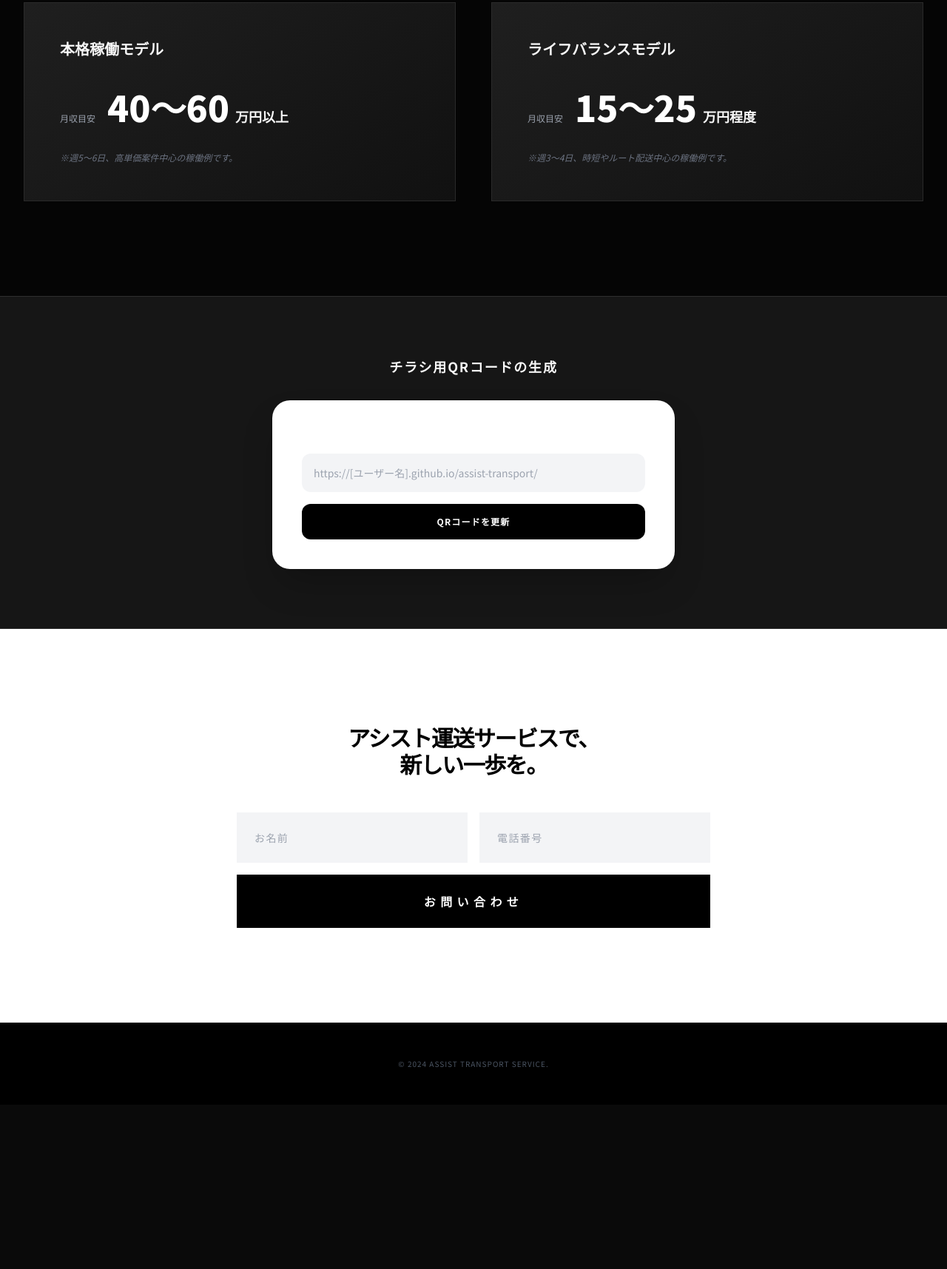
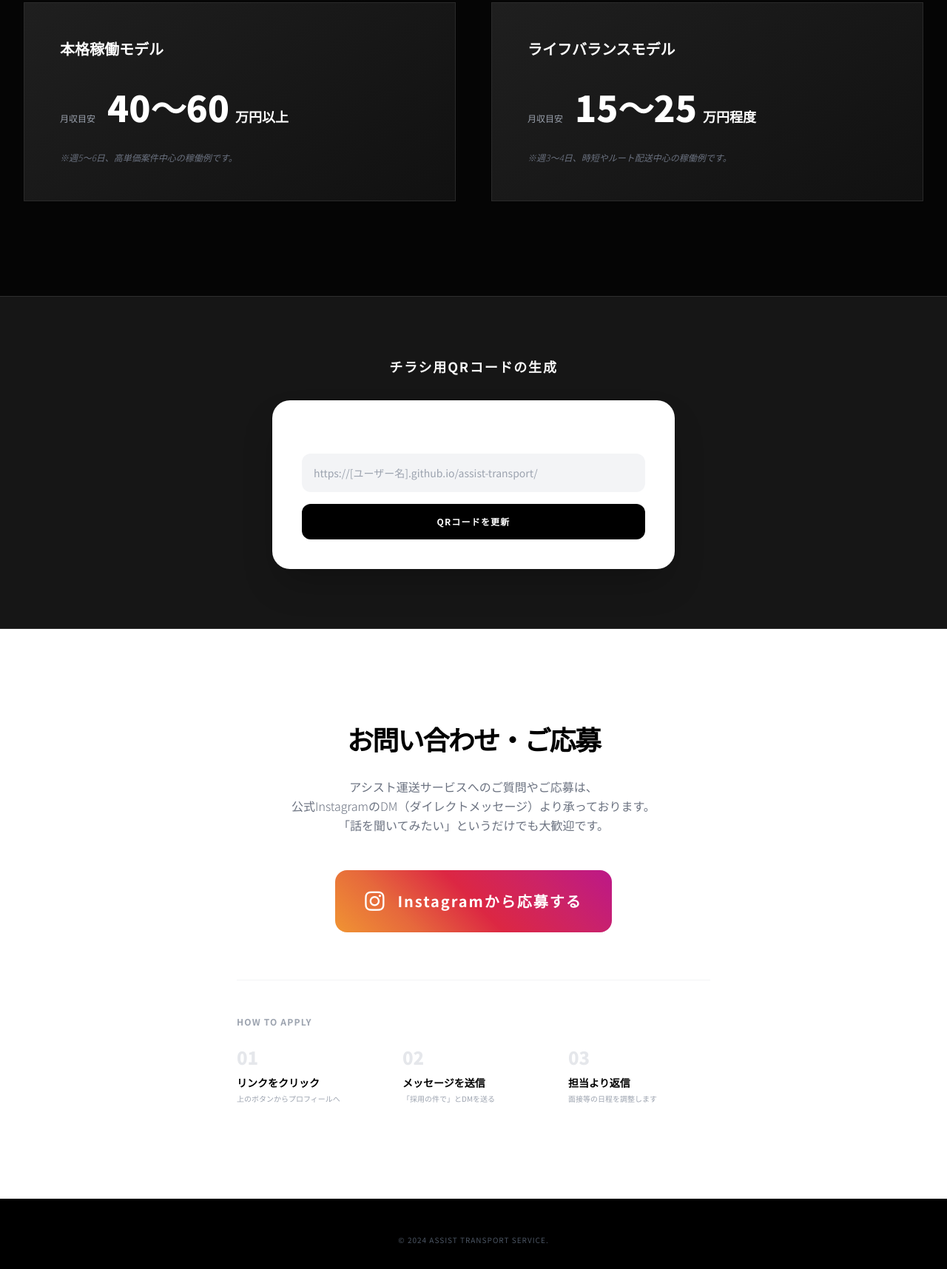
Before and after one commit to assistunsoservice-bit/recruit, a plain HTML site: page index.html in a window 1280 px wide. Shown: the part 1085-2800 px from the top of the page at 74% size. Before the commit the page ends 2578 px from the top, so only its background shows below. Drawn offline with nearby package versions, Linux system fonts and the light colour scheme; a script that the page names is missing.

Commit message:
Update index.html

```diff
--- a/index.html
+++ b/index.html
@@ -7,12 +7,16 @@
     <script src="https://cdn.tailwindcss.com"></script>
     <link href="https://cdnjs.cloudflare.com/ajax/libs/animate.css/4.1.1/animate.min.css" rel="stylesheet">
     <script src="https://cdnjs.cloudflare.com/ajax/libs/qrcodejs/1.0.0/qrcode.min.js"></script>
+    <!-- FontAwesome for Instagram Icon -->
+    <link rel="stylesheet" href="https://cdnjs.cloudflare.com/ajax/libs/font-awesome/6.0.0/css/all.min.css">
     <style>
         @import url('https://fonts.googleapis.com/css2?family=Noto+Sans+JP:wght@300;400;500;700;900&display=swap');
         body { font-family: 'Noto Sans JP', sans-serif; color: #f8f8f8; background-color: #0a0a0a; overflow-x: hidden; }
         .bg-dark-panel { background-color: #161616; }
         .btn-luxury { background: #ffffff; color: #000000; transition: all 0.4s cubic-bezier(0.165, 0.84, 0.44, 1); border: 1px solid #ffffff; cursor: pointer; }
         .btn-luxury:hover { background: transparent; color: #ffffff; transform: translateY(-3px); box-shadow: 0 10px 20px rgba(255,255,255,0.1); }
+        .btn-insta { background: linear-gradient(45deg, #f09433 0%, #e6683c 25%, #dc2743 50%, #cc2366 75%, #bc1888 100%); color: white; transition: all 0.3s ease; }
+        .btn-insta:hover { transform: scale(1.05); box-shadow: 0 10px 20px rgba(220, 39, 67, 0.2); }
         .scroll-reveal { opacity: 0; transform: translateY(40px); transition: all 1s ease-out; }
         .scroll-reveal.visible { opacity: 1; transform: translateY(0); }
         .income-card { background: linear-gradient(145deg, #1f1f1f, #111111); border: 1px solid #2a2a2a; }
@@ -21,6 +25,7 @@
     </style>
 </head>
 <body>
+    <!-- Navigation -->
     <nav class="fixed w-full z-50 bg-black/80 backdrop-blur-xl border-b border-white/10">
         <div class="max-w-7xl mx-auto px-4 sm:px-6 lg:px-8">
             <div class="flex justify-between h-20 items-center">
@@ -29,12 +34,13 @@
                     <span class="text-lg font-black tracking-widest">アシスト運送サービス</span>
                 </div>
                 <div>
-                    <a href="#contact" class="btn-luxury px-6 py-2 rounded-sm text-xs font-bold tracking-widest uppercase">Entry</a>
+                    <a href="#contact" class="btn-luxury px-6 py-2 rounded-sm text-xs font-bold tracking-widest uppercase">Contact</a>
                 </div>
             </div>
         </div>
     </nav>
 
+    <!-- Hero -->
     <section class="relative min-h-screen flex items-center pt-20 overflow-hidden">
         <div class="absolute inset-0 z-0">
             <img src="https://images.unsplash.com/photo-1519003722824-194d4455a60c?q=80&w=2075&auto=format&fit=crop" class="w-full h-full object-cover grayscale brightness-50" alt="Professional Courier">
@@ -42,20 +48,20 @@
         </div>
         <div class="max-w-7xl mx-auto px-4 sm:px-6 lg:px-8 relative z-10 w-full">
             <div class="lg:w-3/5 animate__animated animate__fadeIn">
-                <div class="flex items-center space-x-2 mb-6 text-white/60 tracking-[.4em] text-xs uppercase">Assisting Your Future</div>
+                <div class="flex items-center space-x-2 mb-6 text-white/60 tracking-[.4em] text-xs uppercase text-gradient">Assisting Your Future</div>
                 <h1 class="text-5xl lg:text-7xl font-bold leading-[1.1] mb-8">
                     運ぶのは、<br>未来への信頼。
                 </h1>
                 <p class="text-gray-300 text-lg mb-12 leading-relaxed max-w-xl font-light">
                     アシスト運送サービスでは、新しい仲間を募集しています。<br>
-                    20代から70代まで、一人ひとりのライフスタイルに寄り添った「働き方」を私たちがアシストします。
+                    20代から70代まで、一人ひとりのライフスタイルを私たちがアシストします。
                 </p>
                 <a href="#contact" class="btn-luxury px-12 py-5 font-bold text-center tracking-widest inline-block">採用情報を詳しく見る</a>
             </div>
         </div>
     </section>
 
-    <!-- Earnings Model Section -->
+    <!-- Earnings -->
     <section id="income" class="py-32 bg-[#050505]">
         <div class="max-w-7xl mx-auto px-4 sm:px-6 lg:px-8">
             <div class="text-center mb-20 scroll-reveal">
@@ -64,28 +70,28 @@
             </div>
             <div class="grid grid-cols-1 md:grid-cols-2 gap-12">
                 <div class="income-card p-12 scroll-reveal">
-                    <h4 class="text-xl font-bold mb-10">本格稼働モデル</h4>
+                    <h4 class="text-xl font-bold mb-10 text-white">本格稼働モデル</h4>
                     <div class="flex items-baseline mb-8">
                         <span class="text-xs text-gray-400 mr-4">月収目安</span>
                         <span class="text-5xl font-black mr-2 text-white">40〜60</span>
-                        <span class="text-lg font-bold">万円以上</span>
+                        <span class="text-lg font-bold text-white">万円以上</span>
                     </div>
-                    <p class="text-xs text-gray-500 leading-relaxed italic">※週5〜6日、高単価案件中心の稼働例です。</p>
+                    <p class="text-xs text-gray-500 leading-relaxed italic font-light">※週5〜6日、高単価案件中心の稼働例です。</p>
                 </div>
                 <div class="income-card p-12 scroll-reveal" style="transition-delay: 0.2s;">
-                    <h4 class="text-xl font-bold mb-10">ライフバランスモデル</h4>
+                    <h4 class="text-xl font-bold mb-10 text-white">ライフバランスモデル</h4>
                     <div class="flex items-baseline mb-8">
                         <span class="text-xs text-gray-400 mr-4">月収目安</span>
                         <span class="text-5xl font-black mr-2 text-white">15〜25</span>
-                        <span class="text-lg font-bold">万円程度</span>
+                        <span class="text-lg font-bold text-white">万円程度</span>
                     </div>
-                    <p class="text-xs text-gray-500 leading-relaxed italic">※週3〜4日、時短やルート配送中心の稼働例です。</p>
+                    <p class="text-xs text-gray-500 leading-relaxed italic font-light">※週3〜4日、時短やルート配送中心の稼働例です。</p>
                 </div>
             </div>
         </div>
     </section>
 
-    <!-- QR Tools (Remove this section after generating your QR for flyers) -->
+    <!-- QR Tools -->
     <section class="py-20 bg-dark-panel border-y border-white/10">
         <div class="max-w-xl mx-auto px-4 text-center">
             <h3 class="text-lg font-bold mb-8 tracking-widest uppercase">チラシ用QRコードの生成</h3>
@@ -97,20 +103,46 @@
         </div>
     </section>
 
+    <!-- Instagram Contact Section -->
     <section id="contact" class="py-32 bg-white text-black">
         <div class="max-w-2xl mx-auto px-4 text-center">
-            <h3 class="text-3xl font-black mb-12 tracking-tighter">アシスト運送サービスで、<br>新しい一歩を。</h3>
-            <form class="space-y-4 text-left">
-                <div class="grid grid-cols-1 sm:grid-cols-2 gap-4">
-                    <input type="text" placeholder="お名前" class="w-full bg-gray-100 p-6 outline-none text-sm tracking-widest">
-                    <input type="tel" placeholder="電話番号" class="w-full bg-gray-100 p-6 outline-none text-sm tracking-widest">
+            <h3 class="text-4xl font-black mb-8 tracking-tighter">お問い合わせ・ご応募</h3>
+            <p class="text-gray-500 mb-12 font-light leading-relaxed">
+                アシスト運送サービスへのご質問やご応募は、<br>
+                公式InstagramのDM（ダイレクトメッセージ）より承っております。<br>
+                「話を聞いてみたい」というだけでも大歓迎です。
+            </p>
+
+            <!-- Instagram Button -->
+            <a href="https://www.instagram.com//" target="_blank" class="btn-insta inline-flex items-center justify-center px-10 py-6 rounded-2xl text-xl font-bold tracking-widest mb-16 w-full sm:w-auto">
+                <i class="fab fa-instagram text-3xl mr-4"></i>
+                Instagramから応募する
+            </a>
+
+            <div class="border-t border-gray-100 pt-12 text-left">
+                <h4 class="text-xs font-bold text-gray-400 uppercase tracking-widest mb-6">How to apply</h4>
+                <div class="grid grid-cols-1 sm:grid-cols-3 gap-8">
+                    <div>
+                        <span class="text-2xl font-black text-gray-200 block mb-2">01</span>
+                        <p class="text-sm font-bold">リンクをクリック</p>
+                        <p class="text-[10px] text-gray-400 mt-1">上のボタンからプロフィールへ</p>
+                    </div>
+                    <div>
+                        <span class="text-2xl font-black text-gray-200 block mb-2">02</span>
+                        <p class="text-sm font-bold">メッセージを送信</p>
+                        <p class="text-[10px] text-gray-400 mt-1">「採用の件で」とDMを送る</p>
+                    </div>
+                    <div>
+                        <span class="text-2xl font-black text-gray-200 block mb-2">03</span>
+                        <p class="text-sm font-bold">担当より返信</p>
+                        <p class="text-[10px] text-gray-400 mt-1">面接等の日程を調整します</p>
+                    </div>
                 </div>
-                <button type="submit" class="w-full bg-black text-white py-6 font-bold tracking-[0.4em] uppercase">お問い合わせ</button>
-            </form>
+            </div>
         </div>
     </section>
 
-    <footer class="py-12 bg-black text-center text-gray-600 text-[10px] tracking-widest">
+    <footer class="py-12 bg-black text-center text-gray-600 text-[10px] tracking-widest uppercase">
         &copy; 2024 ASSIST TRANSPORT SERVICE.
     </footer>
 
```
